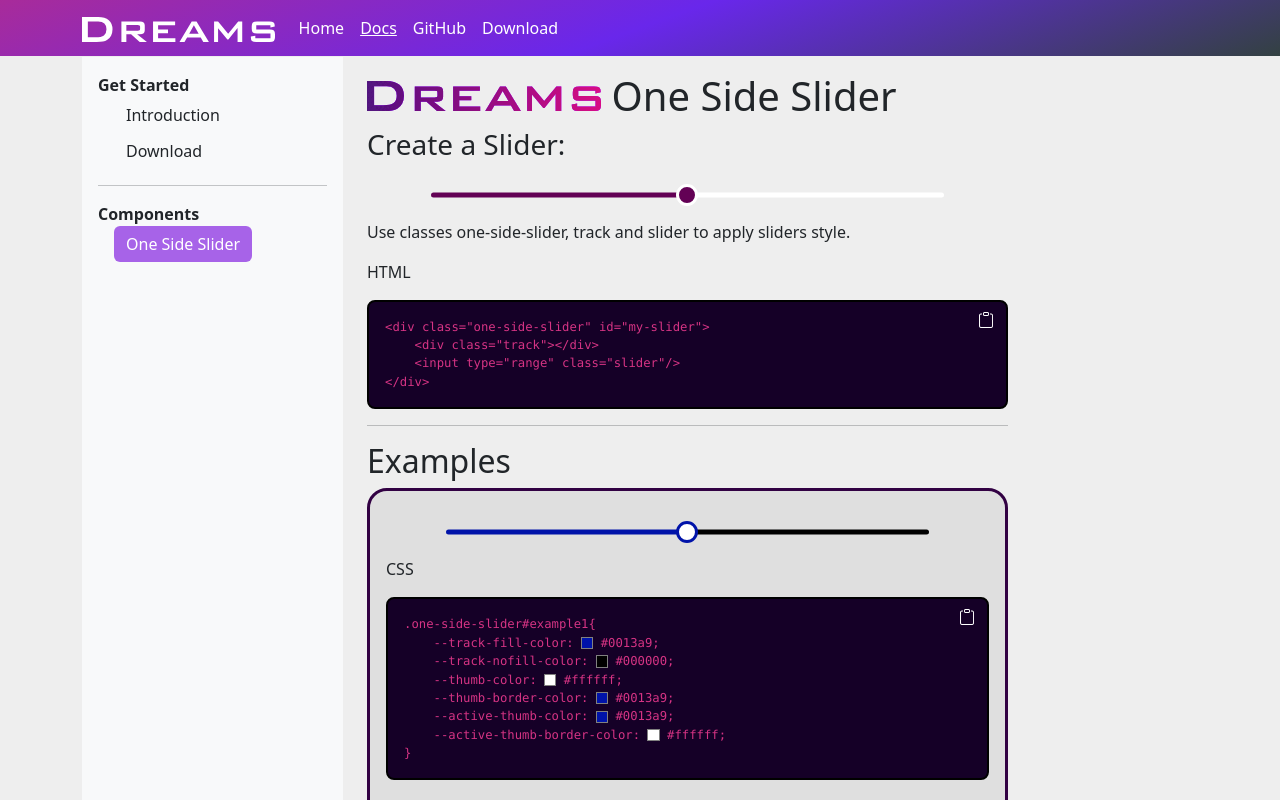
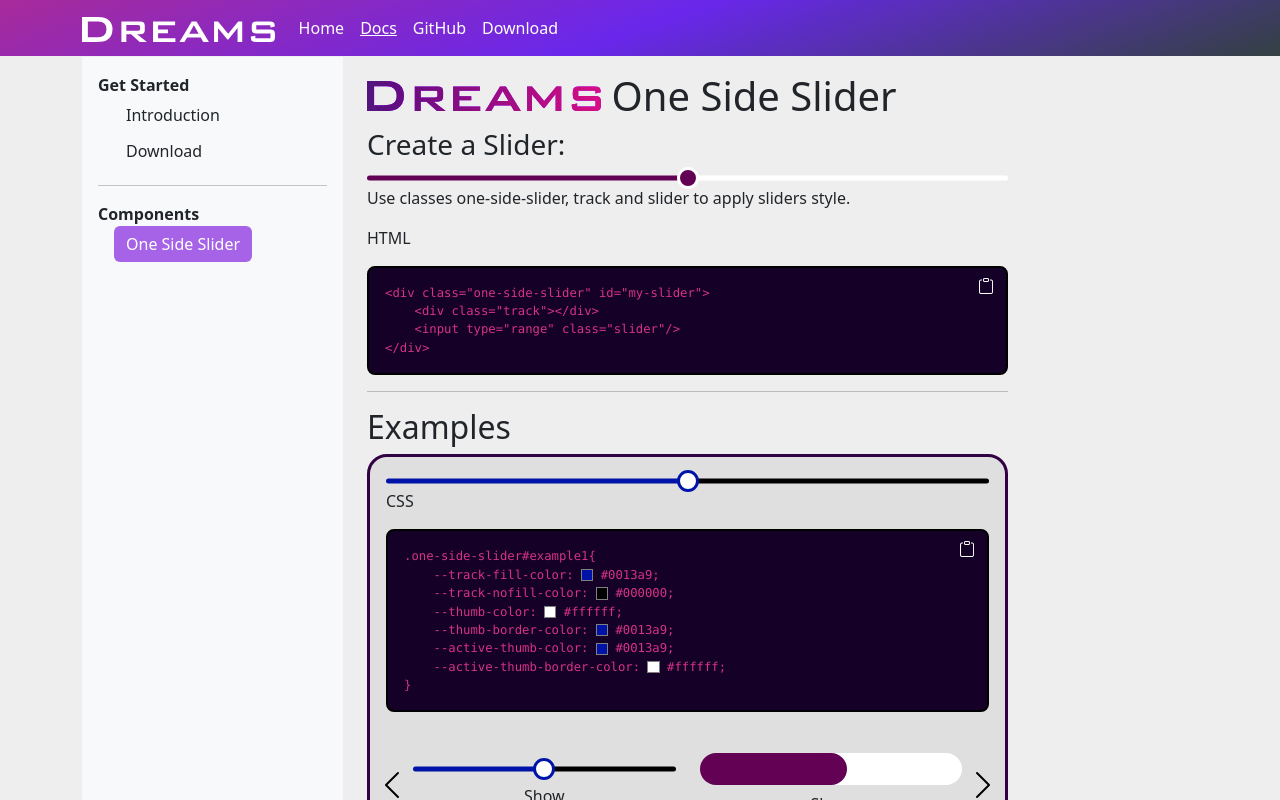
Before and after one commit to MohammedAdel224/dreams, an Angular app: page /docs/components/one-side-slider in a window 1280 px wide. Shown: the top 800 px of the page. Built offline with nearby package versions, Linux system fonts and the light colour scheme.

Commit message:
change default slider dimensions

```diff
--- a/src/assets/one-side-slider/default-style.css
+++ b/src/assets/one-side-slider/default-style.css
@@ -16,8 +16,7 @@
     --active-thumb-color: #ffffff;
     --active-thumb-border-color: #ffffff;
     position: relative;
-    height: 50px;
-    width: 80%;
+    height: max(var(--thumb-height), var(--track-height));
     margin: auto;
     display: flex;
     align-items: center;
--- a/src/dreams/src/sliders/src/css/sliders.css
+++ b/src/dreams/src/sliders/src/css/sliders.css
@@ -16,8 +16,7 @@
     --active-thumb-color: #ffffff;
     --active-thumb-border-color: #ffffff;
     position: relative;
-    height: 50px;
-    width: 80%;
+    height: max(var(--thumb-height), var(--track-height));
     margin: auto;
     display: flex;
     align-items: center;
```
Also changed, not shown: src/dreams/dist/css/dreams.css, src/dreams/dist/css/dreams.min.css, src/dreams/src/sliders/dist/css/sliders.css, src/dreams/src/sliders/dist/css/sliders.min.css.
